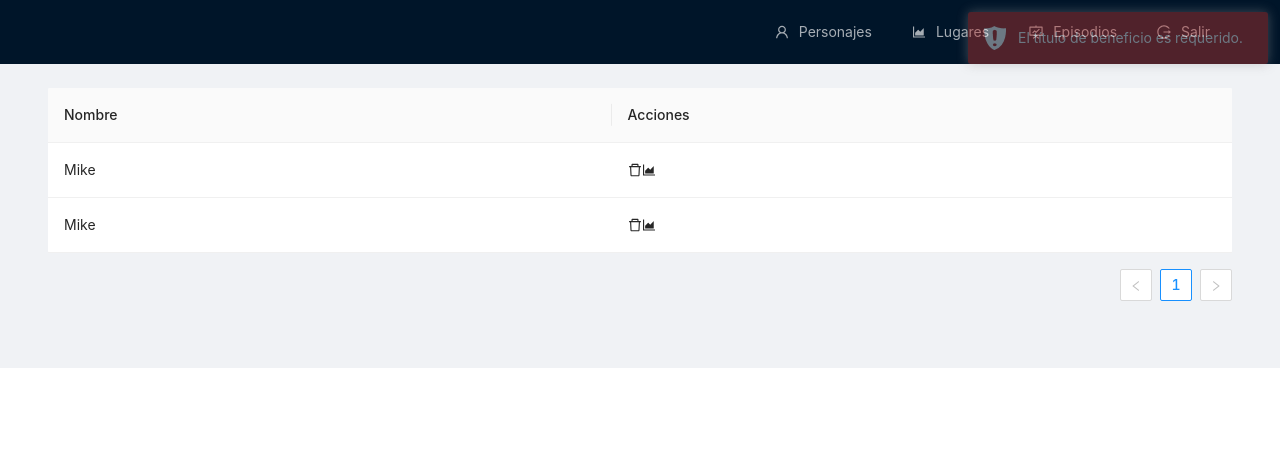
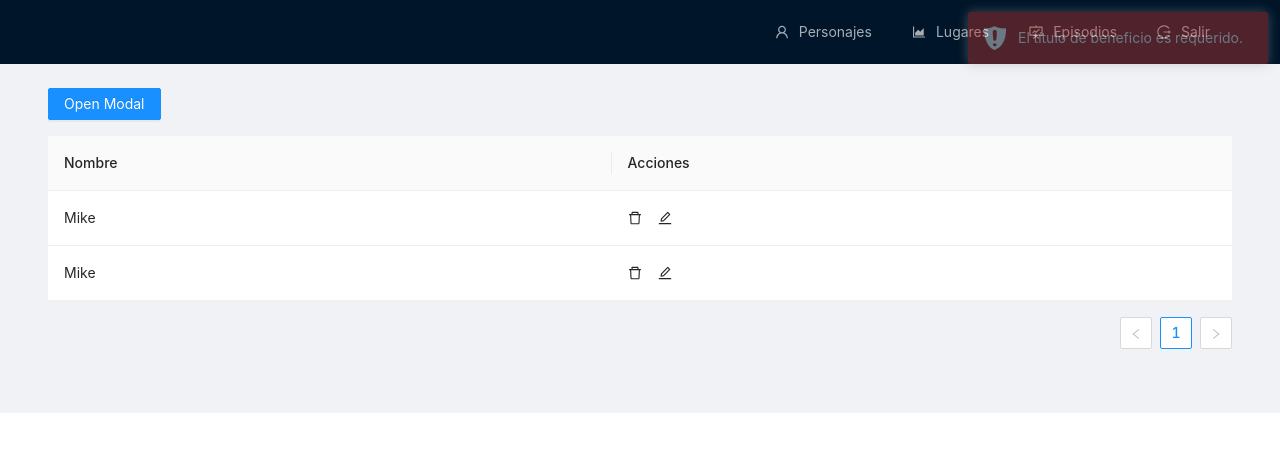
Before and after one commit to bomj321/test-vertebra-front, a React app: page /episodes in a window 1280 px wide. Shown: the top 452 px of the page. Built offline with nearby package versions, Linux system fonts and the light colour scheme.

Commit message:
[ADD] Modals to episode view

```diff
--- a/src/components/TableEpisode.jsx
+++ b/src/components/TableEpisode.jsx
@@ -1,6 +1,7 @@
 import React from 'react';
 import { Table } from 'antd';
-import { DeleteOutlined, AreaChartOutlined } from '@ant-design/icons';
+import { DeleteOutlined } from '@ant-design/icons';
+import EpisodeDialog from './dialogs/EpisodeDialog';
 
 const TableEpisode = () => {
   const dataSource = [
@@ -25,11 +26,14 @@ const TableEpisode = () => {
       title: 'Acciones',
       dataIndex: '',
       key: 'x',
-      render: () => {
+      render: (data) => {
         return (
           <>
-            <DeleteOutlined />
-            <AreaChartOutlined />
+            <DeleteOutlined
+              className="mr-1"
+              onClick={() => console.log(data)}
+            />
+            <EpisodeDialog type="edit" />
           </>
         );
       },
@@ -41,12 +45,16 @@ const TableEpisode = () => {
   };
 
   return (
+    <>
+      <EpisodeDialog />
       <Table
+        className="mt-1"
         dataSource={dataSource}
         columns={columns}
         onChange={onChange}
         pagination={{ pageSize: 5 }}
       />
+    </>
   );
 };
 
--- /dev/null
+++ b/src/components/dialogs/EpisodeDialog.jsx
@@ -0,0 +1,44 @@
+import React, { useState } from 'react';
+import { Modal, Button } from 'antd';
+import { EditOutlined } from '@ant-design/icons';
+
+const EpisodeDialog = ({ type }) => {
+  const [isModalVisible, setIsModalVisible] = useState(false);
+
+  const showModal = () => {
+    setIsModalVisible(true);
+  };
+
+  const handleOk = () => {
+    setIsModalVisible(false);
+  };
+
+  const handleCancel = () => {
+    setIsModalVisible(false);
+  };
+
+  return (
+    <>
+      {type === 'edit' ? (
+        <EditOutlined onClick={showModal} />
+      ) : (
+        <Button type="primary" onClick={showModal}>
+          Open Modal
+        </Button>
+      )}
+
+      <Modal
+        title="Basic Modal"
+        visible={isModalVisible}
+        onOk={handleOk}
+        onCancel={handleCancel}
+      >
+        <p>Some contents...</p>
+        <p>Some contents...</p>
+        <p>Some contents...</p>
+      </Modal>
+    </>
+  );
+};
+
+export default EpisodeDialog;
--- a/src/styles/GlobalStyles.css
+++ b/src/styles/GlobalStyles.css
@@ -1,3 +1,15 @@
+.mr-1
+{
+    margin-right: 1rem;
+}
+
+.mt-1
+{
+    margin-top: 1rem;
+}
+
+
+
 ::-webkit-scrollbar {
     display: none;
 }
```
Lines whose indentation alone changed are shown as unchanged.
